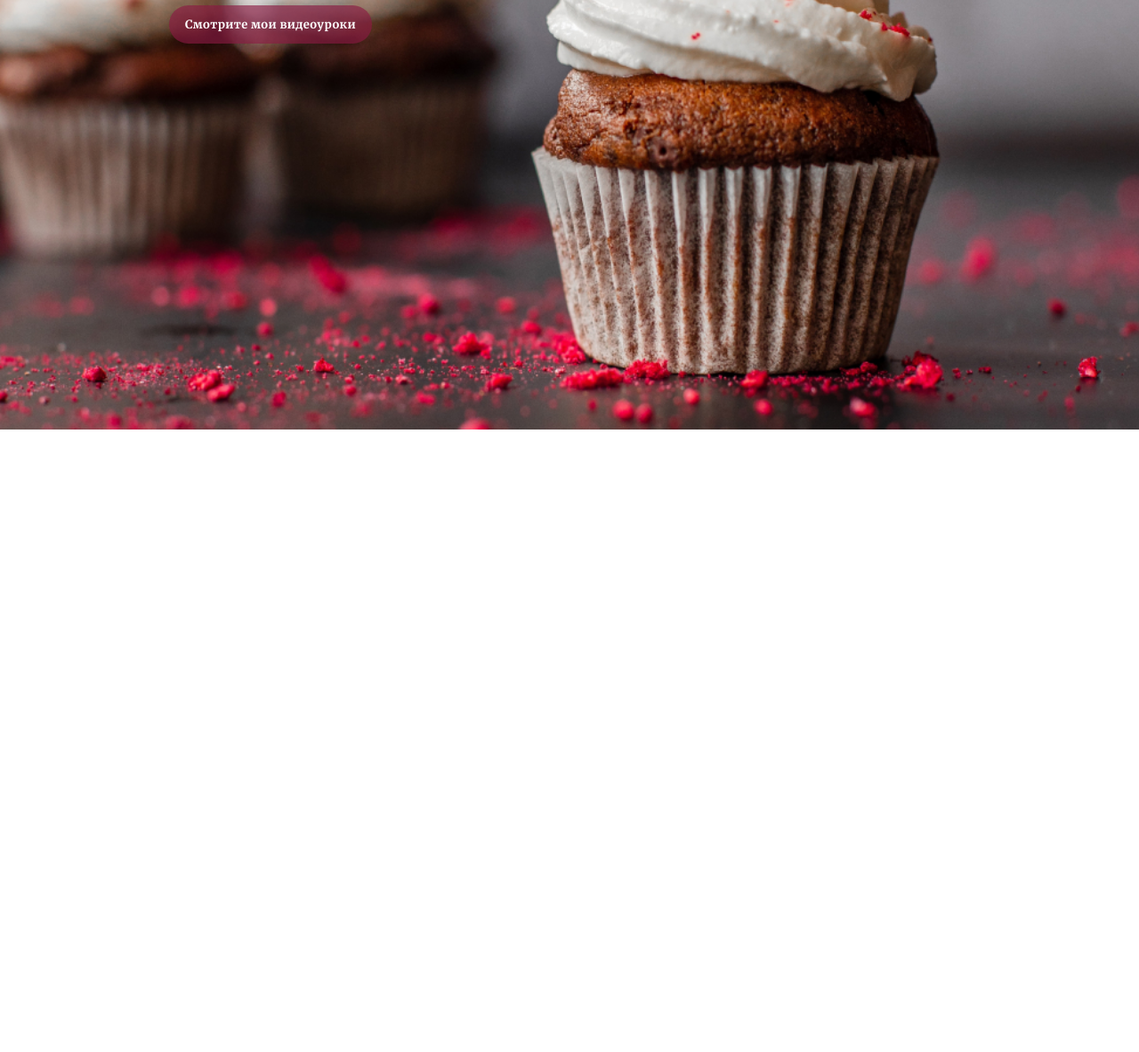
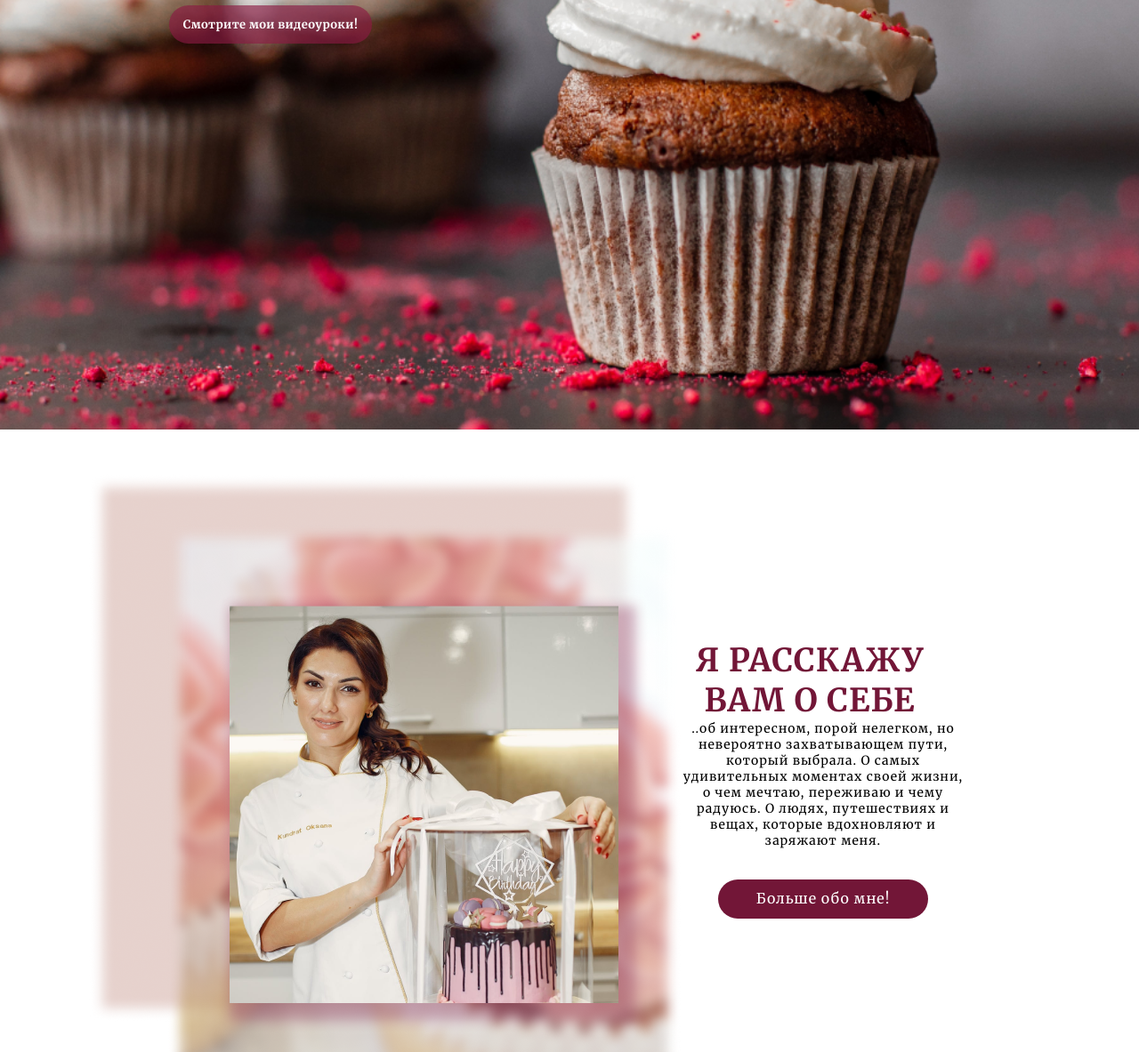
Before and after one commit to Koschej/Mentor-s, a website: page HTML + CSS/index.html in a window 1280 px wide. Shown: the part 317-1500 px from the top of the page at 89% size. Before the commit the page ends 800 px from the top, so only its background shows below. Drawn offline with Linux system fonts and the light colour scheme.

Commit message:
Add section about_me

```diff
--- a/HTML + CSS/css/style.css
+++ b/HTML + CSS/css/style.css
@@ -77,17 +77,18 @@ html{
 /* Header style-start */
 
 .header{
-    position:fixed;
+    position:absolute;
     top: 0;
     left: 0;
     width:100%;
+
 }
 
 .header__wrapper{
     padding-top: 14px;
     display:flex;
     flex-wrap: wrap;
-    align-items:flex-end;
+    align-items:center;
     justify-content: space-between;
     margin-bottom: 18px;
     margin-right: 0px;
@@ -126,8 +127,13 @@ html{
 
     display:flex;
     flex-wrap:wrap;
+    align-items: center;
     justify-content: flex-end;
-    margin: 0px 40px 15px 15px;
+    padding: 0px 30px 20px 0px;
+    border:1px solid #0000;
+
+
+
 
 
 
@@ -135,8 +141,9 @@ html{
 }
 
 .phone{
-
-    font-family: Marko One;
+text-decoration: none;
+display:flex;
+font-family: Marko One;
 font-style: normal;
 font-weight: normal;
 font-size: 16px;
@@ -155,7 +162,19 @@ opacity: 0.5;
     max-width: 26px;
 }
 
+.user-logo{
+    display:flex;
+}
+.find_on_site{
+    display:flex;
+}
 
+.elements{
+ margin-right: 19px;
+}
+.elements:last-child{
+ margin-right: 0;
+}
 /* Header style-end */
 /* Header style-end */
 /* Header style-end */
@@ -173,6 +192,7 @@ opacity: 0.5;
     background-size: cover;
     margin: 0 auto;
     padding-top: 260px;
+    margin-bottom: 50px;
 
 
 
@@ -203,8 +223,20 @@ color: #FFFFFF;
 
 text-shadow: 0px 4px 4px #8C1A43;
 }
+.link-knopka{
+    margin-top: 25px;
+    color: white;
+    text-decoration:none;
+    font-family: Merriweather;
+    font-style: normal;
+    font-weight: bold;
+    font-size: 13px;
+    line-height: 16px;
+}
 
 .yakor{
+
+text-decoration: none;
 color:white;
 border: none;
 max-width: 400px;
@@ -214,14 +246,16 @@ font-style: normal;
 font-weight: bold;
 font-size: 13px;
 line-height: 16px;
-align-items: center;
-text-align: center;
 letter-spacing: 0.03em;
 position: absolute;
 width: 228px;
 height: 43px;
 left: 100px;
 top: 323px;
+text-align: center;
+display:flex;
+justify-content: center;
+flex-flow: column;
 
 border-radius: 22px;
 background: rgba(140, 26, 67, 0.63);
@@ -231,6 +265,96 @@ background: rgba(140, 26, 67, 0.63);
  background-color:rgba(54, 41, 46, 20%)
 
 }
+
+.yakor-text{
+    text-decoration: none;
+    color: white;
+}
 /* Section intro style-end */
 /* Section intro style-end */
 /* Section intro style-end */
+
+/* Section About me styles-start*/
+
+
+
+
+
+
+/* Section About me styles-end*/
+
+.about_me_container{
+    max-width:955;
+    max-height:656px;
+    margin: 0 auto;
+    display:flex;
+    flex-wrap: wrap;
+    align-items: center;
+
+
+}
+
+.about_me_photo{
+    max-width:635;
+    margin-left:100px;
+}
+
+.about_me_title{
+
+font-family: Merriweather;
+font-style: normal;
+font-weight: 900;
+font-size: 36px;
+line-height: 45px;
+color:#721637;
+max-width:320px;
+padding-right: 30px;
+position: relative;
+
+}
+
+.about_me_text_paragraph{
+    text-align:center;
+    position: top;
+    max-width:320px;
+    display:flex;
+    flex-wrap:wrap;
+    font-family: Merriweather;
+    font-style: normal;
+    font-weight: normal;
+    font-size: 14px;
+    line-height: 18px;
+    margin-bottom: 35px;
+
+}
+
+
+
+.about_me_card_title_btn{
+    max-width: 320px;
+    max-height: 426px;
+    display: flex;
+    flex-flow: wrap;
+    align-items: center;
+    justify-content: center;
+
+
+
+
+}
+
+.btn{
+    text-decoration: none;
+    color:white;
+    background: #721637;
+    width: 236px;
+    height: 44px;
+    border-radius: 22px;
+    display: flex;
+    align-items: center;
+    justify-content: center;
+}
+
+btn:hover{
+    background: #721637;
+}
--- a/HTML + CSS/index.html
+++ b/HTML + CSS/index.html
@@ -30,20 +30,20 @@
 
         <div class="search_all">
 
-            <div class="phone">
+            <div class="elements">
                 <h2 class="phone-number">
                     <a href="tel:+38 (068) 675 45 23" class="phone">+38 (068) 675 45 23</a>
                 </h2>
 
           </div>
 
-                <div class="user-logo">
+                <div class="elements">
                     <a href="" class="user-link">
                         <img src="/HTML + CSS/site.src/user-1 1.png" alt="UserIco" class="user-logo-ico">
                     </a>
                 </div>
 
-                <div class="find_on_site">
+                <div class="elements">
                     <a href="#" class="find_on_site-link">
                         <img src="/HTML + CSS/site.src/loupe 1.svg" alt="Loupe" class="loupe">
                     </a>
@@ -95,9 +95,65 @@
             <h1 class="intro__title">
                 Теперь готовим вместе!
             </h1>
-            <button type="submit" class="yakor">Смотрите мои видеоуроки</button>
+
+              <div class="yakor">
+                  <a href="#" class="yakor-text">Смотрите мои видеоуроки!</a>
+              </div>
+
+
+
+
+
+
         </div>
 
+    </section>
+
+    <section class="about_me">
+
+        <div class="about_me_container">
+
+          <div class="about_me_card">
+            <div class="about_me_photo">
+                <img src="site.src/Group 1.png" alt="" class="about_photo">
+            </div>
+
+        </div>
+
+            <div class="about_me_card">
+
+                <div class="about_me_card_title_btn">
+
+
+                    <h2 class="about_me_title">Я РАССКАЖУ ВАМ О СЕБЕ</h2>
+                    <p class="about_me_text_paragraph">
+
+                        ..об интересном, порой нелегком, но невероятно захватывающем пути, который выбрала.
+                        О самых удивительных моментах своей жизни, о чем мечтаю, переживаю и чему радуюсь.
+                        О людях, путешествиях и вещах, которые вдохновляют и заряжают меня.
+                    </p>
+
+
+                     <a href="#" class="btn">Больше обо мне!</a>
+
+
+
+                </div>
+
+
+
+            </div>
+
+            <div class="about_me_card">
+
+                <div class="about_me_buttom"></div>
+
+            </div>
+
+
+
+
+        </div>
     </section>
 </main>
 </body>
--- /dev/null
+++ b/package.json
@@ -0,0 +1,5 @@
+{
+  "dependencies": {
+    "jshint": "^2.13.1"
+  }
+}
```
Also changed, not shown: JS/script.js (added, +12 -0 lines), HTML + CSS/site.src/Group 1.png (added), 2 other files.
